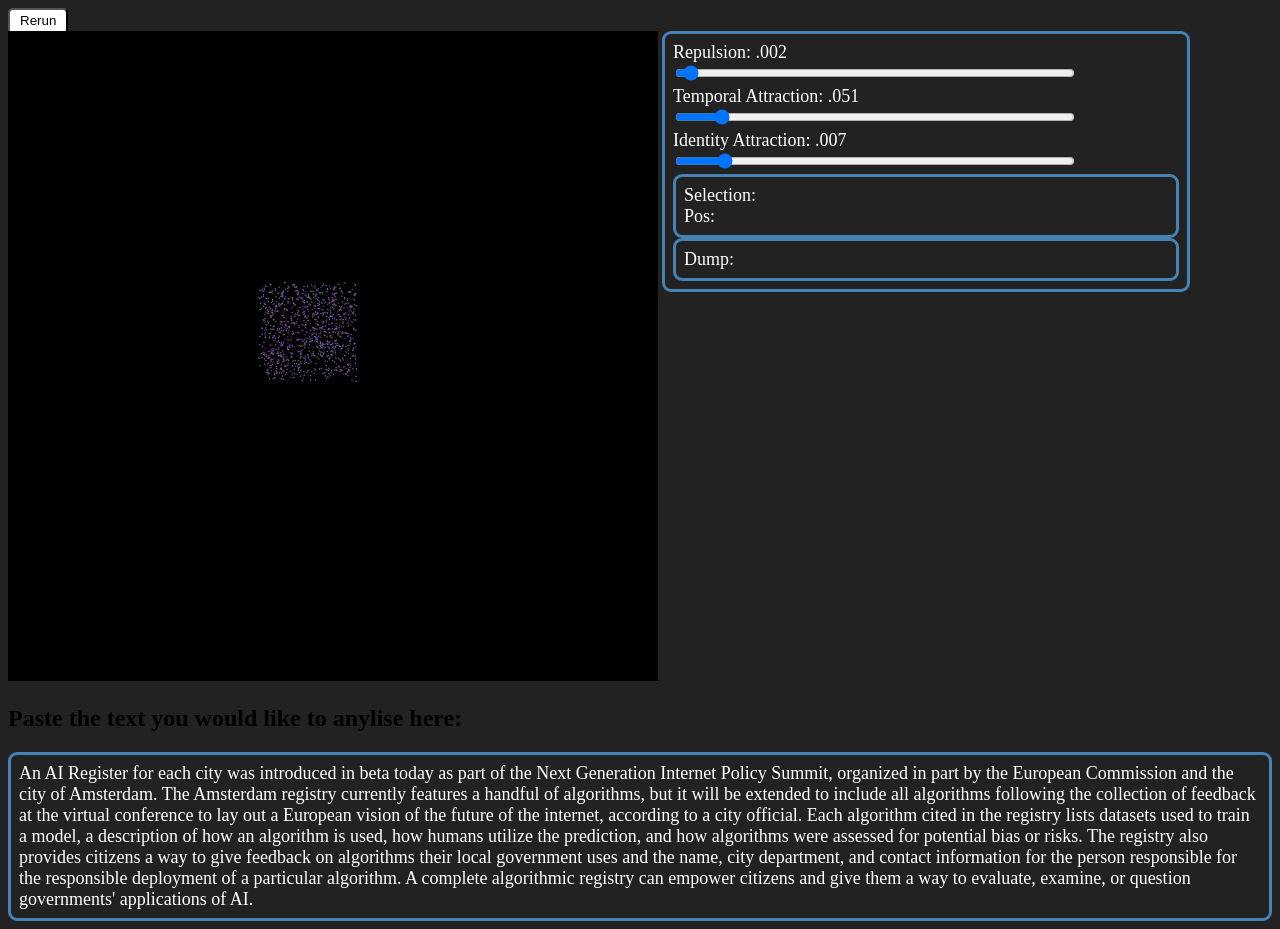
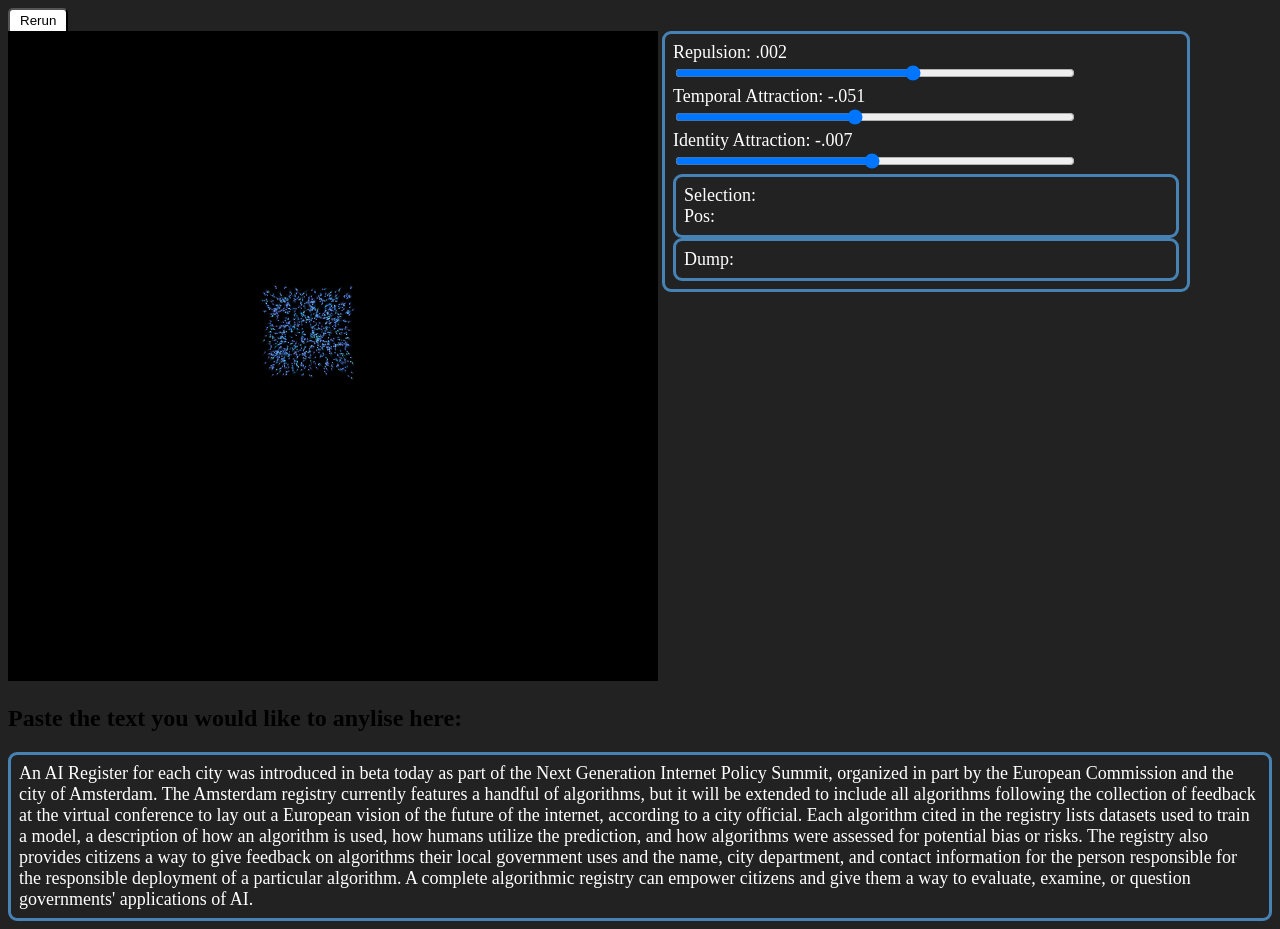
Before and after one commit to TravisA9/StochasticWordCrystals, a plain HTML site: page index.html in a window 1280 px wide. Drawn offline with Linux system fonts and the light colour scheme.

Commit message:
Update index.html

```diff
--- a/index.html
+++ b/index.html
@@ -31,22 +31,16 @@
 <canvas id="canvas" width="650" height="650" style="background: black; display:inline-block;"></canvas>
 <div class="box" class="slidecontainer" style="display:inline-block; vertical-align:top; width:40%; color:white;">
 	Repulsion: <span id='repulseVal'>.002</span><br>
-  <input onchange="Repulse(event)" type="range" min=".0" value=".002" max=".1" step=".0005" id="repulse" style="width:400px"><br>
-    Temporal Attraction: <span id='timeVal'>.051</span><br>
-  <input onchange="Time(event)" type="range" min=".0" value=".051" max=".5" step=".001" id="time" style="width:400px"><br>
-    Identity Attraction: <span id='identityVal'>.007</span><br>
-  <input onchange="Identity(event)" type="range" min="0" value=".0107" max=".1" step=".001" id="identity" style="width:400px"><br>
+  <input onchange="Repulse(event)" type="range" min="-.01" value=".002" max=".01" step=".0005" id="repulse" style="width:400px"><br>
+    Temporal Attraction: <span id='timeVal'>-.051</span><br>
+  <input onchange="Time(event)" type="range" min="-.5" value="-.051" max=".5" step=".0001" id="time" style="width:400px"><br>
+    Identity Attraction: <span id='identityVal'>-.007</span><br>
+  <input onchange="Identity(event)" type="range" min="-.5" value="-.007" max="0.5" step=".0001" id="identity" style="width:400px"><br>
 <script>
 	repulseVal = .0005, timeVal = .022, identityVal = .005
-function Repulse(event){
-	$('repulseVal').innerHTML = repulseVal = event.target.value;
-}
-function Time(event){
-	$('timeVal').innerHTML = timeVal = event.target.value;
-}
-function Identity(event){
-	$('identityVal').innerHTML = identityVal = event.target.value;
-}
+Repulse = (event) => $('repulseVal').innerHTML = repulseVal = event.target.value;
+Time = (event) => $('timeVal').innerHTML = timeVal = event.target.value;
+Identity = (event) => $('identityVal').innerHTML = identityVal = event.target.value;
 </script>
 
 <div class="box">
@@ -90,7 +84,7 @@ function Graph(){
 	ctx.fillRect(0, 0, 650, 650);
 
 	for (var i = 1; i < nodes.length; i++){
-		ctx.fillStyle = `rgb(128,${nodes[i].f.charCodeAt()},${255-nodes[i].t.charCodeAt()})`;
+		ctx.fillStyle = `rgb(${nodes[i].f.charCodeAt()},${255-nodes[i].t.charCodeAt()},255)`;
 		ctx.fillRect(nodes[i].x, nodes[i].y, 1, 1);
 	}
 
@@ -108,8 +102,9 @@ function fibre( ){
 			b = nodes[j]
 
 			var score = repulseVal //.01
-			if(a.f==b.f && a.t==b.t) score-= identityVal
-			if(Math.abs(a.time-b.time)<2) score-= timeVal
+			if(a.f==b.f && a.t==b.t) score -= identityVal
+			if(Math.abs(a.time-b.time)<2) score -= timeVal
+			if(Math.abs(a.time-b.time)<6) score -= (timeVal/2)
 			var points = scaleLine(a.x,a.y, b.x,b.y, score)
 			a.x = points.xa; a.y = points.ya
 			b.x = points.xb; b.y = points.yb
```
